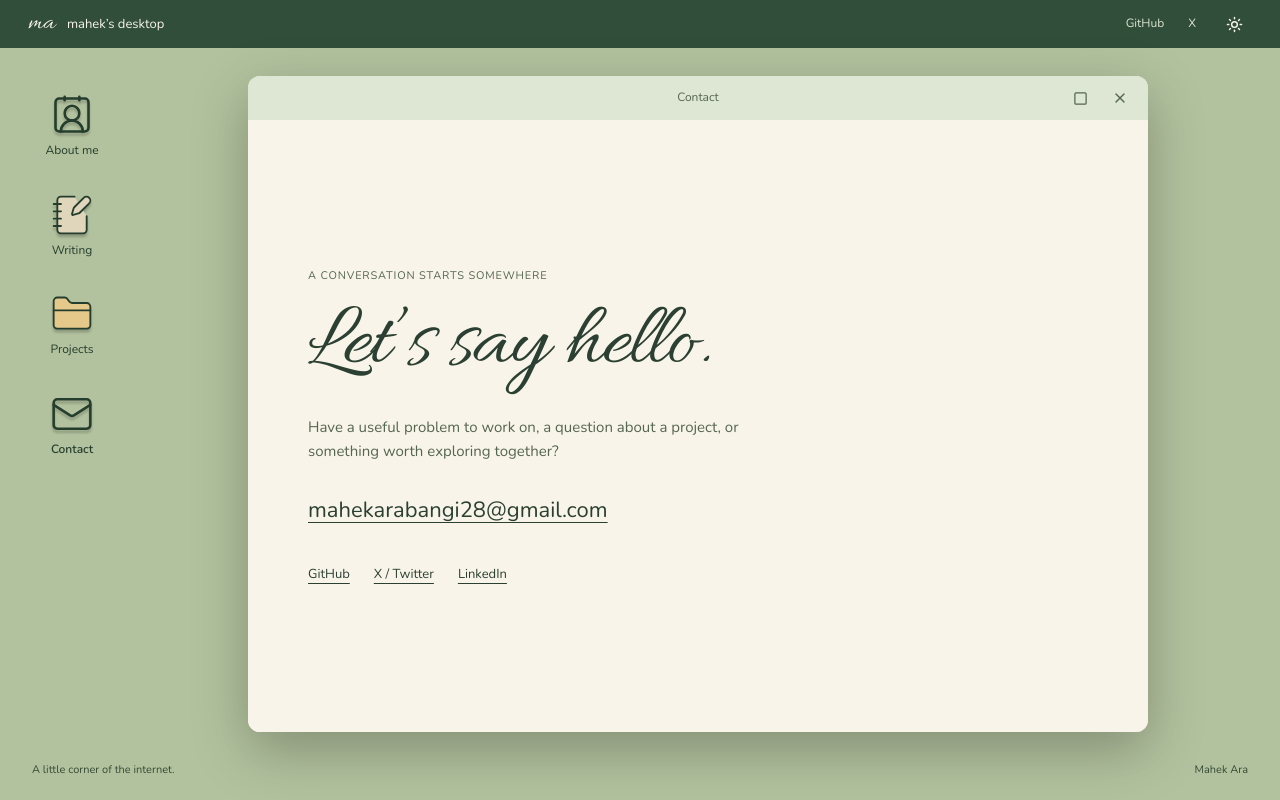
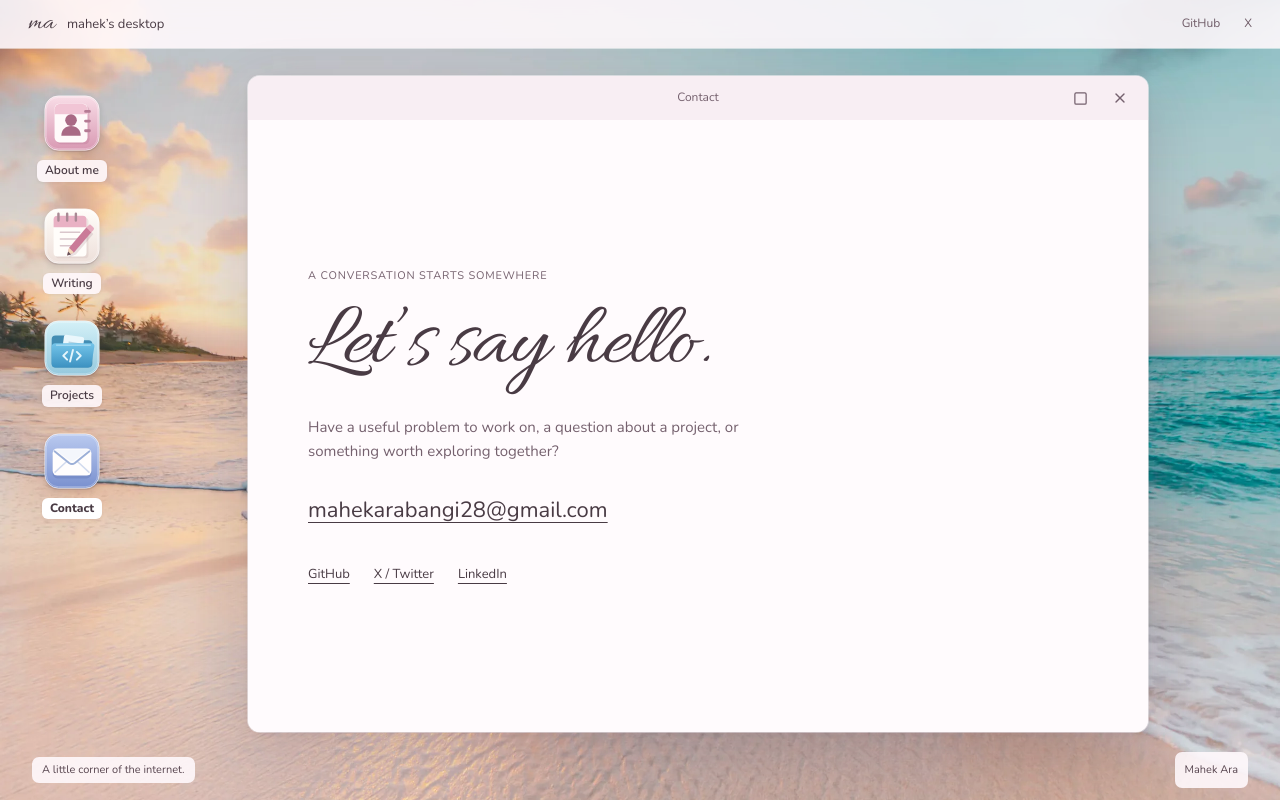
Before and after one commit to mahekara28/mahek-portfolio, a Next.js app: page /contact in a window 1280 px wide. Built offline with nearby package versions, Linux system fonts and the light colour scheme.

Commit message:
Switch portfolio to a blush-white beach desktop

```diff
--- a/app/components/site-shell.tsx
+++ b/app/components/site-shell.tsx
@@ -1,24 +1,25 @@
 "use client";
 
 import Link from "next/link";
+import Image from "next/image";
 import { useSelectedLayoutSegment, useRouter } from "next/navigation";
 import { useEffect, useRef, useState, type ReactNode } from "react";
-import { ContactRound, Copy, FolderClosed, Mail, Moon, NotebookPen, Square, Sun, X } from "lucide-react";
+import { Copy, Square, X } from "lucide-react";
 import { links } from "../lib/content";
-import { useTheme } from "../theme-provider";
 import { WindowContent } from "./window-content";
+import { DesktopIcon, type DesktopIconKind } from "./desktop-icon";
+import wallpaper from "../../public/images/beach-wallpaper.webp";
 
-const folders = [
-  { href: "/", label: "About me", kind: "about", Icon: ContactRound },
-  { href: "/blog", label: "Writing", kind: "writing", Icon: NotebookPen },
-  { href: "/projects", label: "Projects", kind: "projects", Icon: FolderClosed },
-  { href: "/contact", label: "Contact", kind: "contact", Icon: Mail },
+const folders: { href: string; label: string; kind: DesktopIconKind }[] = [
+  { href: "/", label: "About me", kind: "about" },
+  { href: "/blog", label: "Writing", kind: "writing" },
+  { href: "/projects", label: "Projects", kind: "projects" },
+  { href: "/contact", label: "Contact", kind: "contact" },
 ];
 
 export function DesktopShell({ children }: { children: ReactNode }) {
   const segment = useSelectedLayoutSegment();
   const router = useRouter();
-  const { isDark, toggleTheme } = useTheme();
   const returnTo = useRef<string | null>(null);
   const navigation = useRef<HTMLElement>(null);
   const maximizeControl = useRef<HTMLButtonElement>(null);
@@ -52,6 +53,7 @@ export function DesktopShell({ children }: { children: ReactNode }) {
 
   return (
     <div className="desktop" data-maximized={maximized}>
+      <Image className="md-wallpaper" src={wallpaper} alt="" fill sizes="(max-aspect-ratio: 3/2) 150vh, 100vw" preload placeholder="blur" />
       <a className="skip-link" href="#main">Skip to content</a>
       <header className="md-menubar" inert={maximized}>
         <Link className="md-desktop-name" href="/" aria-label="Mahek’s introduction">
@@ -63,16 +65,13 @@ export function DesktopShell({ children }: { children: ReactNode }) {
             <a href={links.github} target="_blank" rel="noreferrer">GitHub</a>
             <a href={links.x} target="_blank" rel="noreferrer">X</a>
           </nav>
-          <button className="theme-toggle" type="button" onClick={toggleTheme} aria-label={isDark ? "Use stone theme" : "Use garden theme"} title={isDark ? "Use stone theme" : "Use garden theme"}>
-            {isDark ? <Sun size={17} aria-hidden="true" /> : <Moon size={17} aria-hidden="true" />}
-          </button>
         </div>
       </header>
       <div className="md-workspace">
         <nav className="md-shortcuts" aria-label="Desktop folders" ref={navigation} inert={maximized}>
-          {folders.map(({ href, label, kind, Icon }) => (
+          {folders.map(({ href, label, kind }) => (
             <Link key={href} href={href} className="md-shortcut" data-open={kind} aria-current={!closed && current?.href === href ? "page" : undefined}>
-              <Icon aria-hidden="true" /><span>{label}</span>
+              <DesktopIcon kind={kind} /><span>{label}</span>
             </Link>
           ))}
         </nav>
--- a/app/globals.css
+++ b/app/globals.css
@@ -1,6 +1,13 @@
 @import "tailwindcss";
 
-    :root { --desk:#b2c29e; --desk-bar:#314e3b; --desk-text:#243d2c; --desk-muted:#344b35; --menu-ink:#f8f4e9; --menu-muted:#dae4d0; --folder:#e5c98a; --window:#f8f4e9; --window-bar:#dee6d4; --window-ink:#2b4032; --window-muted:#55664f; --paper:#f8f4e9; --paper-ink:#2b4032; --paper-muted:#55664f; --signature:var(--font-signature); --photo-tilt:-5deg; --photo-size:220px; color:var(--desk-text); font:14px/1.6 var(--font-text),Arial,sans-serif; background:var(--desk); position:relative; isolation:isolate; }
+    :root {
+      --desk:#eedfe5; --desk-bar:#fff9fce6; --desk-text:#493b44; --desk-muted:#584650;
+      --menu-ink:#493b44; --menu-muted:#6f5b67; --window:#fffbfd; --window-bar:#f8eef3;
+      --window-ink:#493b44; --window-muted:#75616e; --paper:#fffbfd; --paper-ink:#493b44; --paper-muted:#75616e;
+      --signature:var(--font-signature); --photo-tilt:-5deg; --photo-size:220px;
+      color-scheme:light; color:var(--desk-text); font:14px/1.6 var(--font-text),Arial,sans-serif;
+      background:var(--desk); position:relative; isolation:isolate;
+    }
     * { box-sizing:border-box; }
     [hidden] { display:none !important; }
     button, a { -webkit-tap-highlight-color:transparent; }
@@ -8,27 +15,24 @@
     button:focus-visible, a:focus-visible { outline:2px solid currentColor; outline-offset:5px; }
     a { color:inherit; text-decoration:none; }
     a:hover { opacity:1; }
-    .md-menubar { display:flex; align-items:center; justify-content:space-between; gap:24px; background:var(--desk-bar); color:var(--menu-ink); padding:0 28px; min-height:48px; flex-shrink:0; }
+    .md-menubar { display:flex; align-items:center; justify-content:space-between; gap:24px; background:var(--desk-bar); color:var(--menu-ink); backdrop-filter:blur(18px); -webkit-backdrop-filter:blur(18px); box-shadow:0 1px 0 #fff8; padding:0 28px; min-height:48px; flex-shrink:0; }
     .md-desktop-name { background:none; border:0; padding:8px 0; display:flex; align-items:center; gap:12px; font-size:13px; }
     .md-desktop-name .md-monogram { font:400 26px/1 var(--signature),cursive; }
     .md-socials { display:flex; align-items:center; gap:24px; font-size:12px; color:var(--menu-muted); }
     .md-workspace { display:grid; grid-template-columns:104px minmax(0,1fr); grid-template-rows:minmax(0,1fr); gap:24px; padding:28px 32px 16px 20px; position:relative; }
-    .md-shortcuts { display:flex; flex-direction:column; gap:24px; align-items:center; padding:12px 0; min-height:0; overflow-y:auto; overscroll-behavior:contain; }
-    .md-shortcut { background:none; border:0; display:flex; flex-direction:column; align-items:center; justify-content:center; gap:6px; padding:5px 8px; width:88px; min-height:74px; border-radius:8px; }
-    .md-shortcut svg { width:44px !important; height:44px !important; color:var(--folder); fill:var(--folder); stroke:var(--desk-text); stroke-width:1; filter:drop-shadow(0 3px 1px #0003); transition:transform .18s ease; }
-    .md-shortcut[data-open="about"] svg { fill:none; stroke:var(--desk-text); stroke-width:1.4; }
-    .md-shortcut[data-open="writing"] svg { fill:#e0d6bc; }
-    .md-shortcut[data-open="contact"] svg { fill:none; stroke:var(--desk-text); stroke-width:1.4; }
-    .md-shortcut:hover svg { transform:translateY(-3px) rotate(-3deg); }
-    .md-shortcut span { font-size:12px; color:var(--desk-text); line-height:1.3; }
-    .md-window { width:100%; max-width:900px; justify-self:center; align-self:start; background:var(--window); color:var(--window-ink); border-radius:12px; box-shadow:0 18px 55px #0004,0 1px 0 #ffffff0a inset; overflow:hidden; min-height:0; height:100%; max-height:800px; display:flex; flex-direction:column; }
+    .md-shortcuts { display:flex; flex-direction:column; gap:14px; align-items:center; padding:12px 0; min-height:0; overflow-y:auto; overscroll-behavior:contain; }
+    .md-shortcut { background:none; border:0; display:flex; flex-direction:column; align-items:center; justify-content:center; gap:5px; padding:5px 4px; width:92px; min-height:94px; border-radius:12px; }
+    .md-shortcut .md-app-icon { width:62px; height:62px; filter:drop-shadow(0 3px 3px #44313c2b); transition:transform .18s ease; }
+    .md-shortcut:hover .md-app-icon { transform:translateY(-3px) scale(1.04); }
+    .md-shortcut span { font-size:12px; font-weight:600; color:var(--desk-text); line-height:1.3; white-space:nowrap; padding:3px 8px; border-radius:6px; background:#fff9fce6; box-shadow:0 1px 3px #493b4412; }
+    .md-window { width:100%; max-width:900px; justify-self:center; align-self:start; background:var(--window); color:var(--window-ink); border-radius:12px; box-shadow:0 20px 60px #49304430,0 2px 8px #49304412,0 0 0 1px #fff9; overflow:hidden; min-height:0; height:100%; max-height:800px; display:flex; flex-direction:column; }
     .md-window-bar { display:grid; grid-template-columns:80px minmax(0,1fr) 80px; align-items:center; gap:8px; min-height:44px; flex-shrink:0; padding:4px 10px; background:var(--window-bar); color:var(--window-muted); }
     .md-window-title { grid-column:2; margin:0; font-size:12px; text-align:center; font-weight:400; }
     .md-window-controls { grid-column:3; display:flex; justify-content:flex-end; gap:4px; }
     .md-window-control { width:36px; height:36px; padding:0; border:0; background:transparent; border-radius:6px; display:grid; place-items:center; }
-    .md-window-control:hover { background:#36513c14; color:var(--window-ink); }
+    .md-window-control:hover { background:#b86f9418; color:var(--window-ink); }
     .md-window-control:focus-visible { outline-offset:-3px; }
-    .md-window-content { flex:1; min-height:0; overflow:auto; overscroll-behavior:contain; scrollbar-width:thin; scrollbar-color:#9aa68b transparent; }
+    .md-window-content { flex:1; min-height:0; overflow:auto; overscroll-behavior:contain; scrollbar-width:thin; scrollbar-color:#c7aebc transparent; }
     .md-window-content:focus-visible { outline:2px solid var(--paper-muted); outline-offset:-4px; }
     .md-window-content > main { min-height:100%; }
     .md-window[data-maximized="true"] { position:fixed; inset:0; z-index:10; width:100%; height:100dvh; max-width:none; max-height:none; border-radius:0; }
@@ -37,11 +41,11 @@
     .md-about { padding:28px 32px 32px; text-align:center; }
     .md-welcome { font:500 15px/1.4 var(--font-text),Arial,sans-serif; color:var(--window-muted); margin:0 0 8px; }
     .md-portrait-composition { width:min(100%,370px); height:270px; margin:0 auto 0; position:relative; }
-    .md-underpaper { position:absolute; width:calc(var(--photo-size) + 2px); height:228px; top:22px; left:calc(50% - var(--photo-size) / 2 + 8px); background:#d7cfba; transform:rotate(8deg); box-shadow:0 3px 8px #0002; }
+    .md-underpaper { position:absolute; width:calc(var(--photo-size) + 2px); height:228px; top:22px; left:calc(50% - var(--photo-size) / 2 + 8px); background:#efd9e2; transform:rotate(8deg); box-shadow:0 3px 8px #0002; }
     .md-underpaper::after { content:''; position:absolute; inset:0; background:repeating-linear-gradient(0deg,transparent 0 7px,#8f8b7510 7px 8px); }
-    .md-photo-print { position:absolute; width:var(--photo-size); height:246px; padding:10px 10px 28px; background:#f4efe5; top:12px; left:calc(50% - var(--photo-size) / 2 - 4px); transform:rotate(var(--photo-tilt)); box-shadow:0 10px 22px #0004; }
+    .md-photo-print { position:absolute; width:var(--photo-size); height:246px; padding:10px 10px 28px; background:#fffdfd; top:12px; left:calc(50% - var(--photo-size) / 2 - 4px); transform:rotate(var(--photo-tilt)); box-shadow:0 10px 22px #0004; }
     .md-photo-print img { width:100%; height:100%; object-fit:cover; object-position:center; display:block; }
-    .md-tape { position:absolute; width:72px; height:24px; background:#dbd8bc9c; top:9px; left:calc(50% - 38px); transform:rotate(-12deg); box-shadow:0 1px 1px #fff2 inset; }
+    .md-tape { position:absolute; width:72px; height:24px; background:#e5cbd69c; top:9px; left:calc(50% - 38px); transform:rotate(-12deg); box-shadow:0 1px 1px #fff2 inset; }
     .md-signature { font:400 clamp(78px,10vw,110px)/1.08 var(--signature),cursive; margin:3px 0 2px; letter-spacing:-.035em; padding:0 10px; }
     .md-description { font:600 clamp(19px,2.4vw,24px)/1.5 var(--font-text),Arial,sans-serif; margin:0 auto 12px; max-width:36ch; }
     .md-bio { font-size:13px; line-height:1.8; color:var(--window-muted); margin:0 auto; max-width:46ch; }
@@ -67,9 +71,9 @@
     .md-outline li::before { content:'·'; position:absolute; left:0; }
     .md-projects { display:grid; grid-template-columns:1fr 1fr; gap:28px; margin-top:32px; }
     .md-project { min-width:0; }
-    .md-project-cover { height:128px; background:#d6d7c5; color:#3d4a39; display:flex; align-items:center; justify-content:center; padding:20px; border-radius:2px 14px 2px 2px; }
+    .md-project-cover { height:128px; background:#f1dce5; color:#775463; display:flex; align-items:center; justify-content:center; padding:20px; border-radius:2px 14px 2px 2px; }
     .md-project-cover span { font:800 29px/1.1 var(--font-text),Arial,sans-serif; letter-spacing:-.03em; }
-    .md-project:nth-child(2) .md-project-cover { background:#ded2b9; color:#574936; }
+    .md-project:nth-child(2) .md-project-cover { background:#f0e5e7; color:#6e5564; }
     .md-project h3 { font:700 23px/1.25 var(--font-text),Arial,sans-serif; margin:20px 0 10px; }
     .md-project p { font-size:13px; color:var(--paper-muted); line-height:1.7; margin:0 0 18px; }
     .md-project .md-status { font-size:11px; margin-top:14px; }
@@ -81,17 +85,17 @@
     .md-empty { min-height:0; height:100%; overflow:auto; display:flex; flex-direction:column; align-items:center; justify-content:center; color:var(--desk-muted); text-align:center; padding:40px; }
     .md-empty h1 { font:400 84px/1.2 var(--signature),cursive; color:var(--desk-text); margin:0 0 20px; }
     .md-empty p:last-child { font-size:13px; }
-    :root[data-theme="light"] { --desk:#d7d4c8; --desk-bar:#e8e4d9; --desk-text:#373e32; --desk-muted:#555c4c; --menu-ink:#373e32; --menu-muted:#555c4c; --folder:#ac9671; --window:#f5f0e5; --window-bar:#e8e3d8; --window-ink:#383c30; --window-muted:#59604f; }
     .desktop.md-flat-photo .md-underpaper, .desktop.md-flat-photo .md-tape { display:none; }
     .desktop.md-flat-photo .md-photo-print { transform:none; }
     @media(max-width:700px) {
+      .md-wallpaper { object-position:36% center; }
       .md-menubar { padding:0 20px; gap:16px; }
       .md-socials { gap:16px; }
       .md-workspace { display:flex; flex-direction:column; gap:12px; padding:12px 16px; min-height:0; }
       .md-shortcuts { flex-direction:row; justify-content:center; gap:12px; padding:0; flex-shrink:0; }
-      .md-shortcut { width:72px; min-height:65px; padding:5px 0; }
-      .md-shortcut svg { width:34px !important; height:34px !important; }
-      .md-shortcut span { font-size:11px; }
+      .md-shortcut { width:72px; min-height:76px; padding:5px 0; }
+      .md-shortcut .md-app-icon { width:46px; height:46px; }
+      .md-shortcut span { font-size:11px; padding:3px 6px; }
       .md-window { flex:1; height:auto; }
       .md-about { padding:24px 20px 28px; }
       .md-signature { font-size:clamp(58px,17vw,80px); white-space:nowrap; }
@@ -126,7 +130,7 @@
       .md-about-contact, .md-back, .md-post, .md-desk-footer button { min-height:44px; }
     }
     @media(prefers-reduced-motion:reduce) { .md-shortcut svg { transition:none; } }
-    @media(forced-colors:active) { .md-window { border:1px solid CanvasText; } .md-shortcut svg { fill:Canvas; stroke:CanvasText; filter:none; } }
+    @media(forced-colors:active) { .md-window { border:1px solid CanvasText; } .md-shortcut .md-app-icon { forced-color-adjust:none; filter:none; } .md-shortcut span { background:Canvas; color:CanvasText; } .md-wallpaper { display:none; } }
 
 /* The desktop is a navigation shell; each window remains an ordinary page. */
 @font-face { font-family:"Plex Mono"; src:url('/fonts/plex-mono.ttf') format('truetype'); font-weight:400; font-display:swap; }
@@ -135,17 +139,18 @@ body { margin:0; height:100%; overflow:hidden; }
 button { cursor:pointer; }
 svg { flex-shrink:0; }
 main:focus { outline:none; }
-.desktop { height:100dvh; display:flex; flex-direction:column; overflow:hidden; }
+.desktop { height:100dvh; display:flex; flex-direction:column; overflow:hidden; position:relative; isolation:isolate; }
+.md-wallpaper { object-fit:cover; object-position:center; pointer-events:none; z-index:-1; }
 .md-workspace { flex:1; width:100%; max-width:1360px; margin:0 auto; min-height:0; }
 .md-menu-right { display:flex; align-items:center; gap:20px; }
-.theme-toggle { border:0; background:transparent; display:grid; place-items:center; width:36px; height:44px; padding:0; }
 .md-desktop-name { min-height:48px; }
 .md-about-contact { display:inline-flex; align-items:center; min-height:44px; margin-top:16px; text-decoration:underline; text-underline-offset:5px; }
 .md-desk-footer a { min-height:36px; display:flex; align-items:center; }
-.md-shortcut[aria-current=page] span { font-weight:600; }
+.md-desk-footer > p, .md-desk-footer > a { padding:4px 10px; border-radius:7px; background:#fff9fce6; }
+.md-shortcut[aria-current=page] span { font-weight:800; background:#fff; }
 .skip-link { position:absolute; left:16px; top:-70px; padding:10px 16px; background:var(--paper); color:var(--paper-ink); z-index:20; }
 .skip-link:focus { top:8px; }
-.md-paper-view { --ink:var(--paper-ink); --muted:var(--paper-muted); --quiet:var(--paper-muted); --accent:#46513c; --surface:#e9e5d9; --code-paper:#e9e5d9; --code-ink:var(--paper-ink); --line:transparent; }
+.md-paper-view { --ink:var(--paper-ink); --muted:var(--paper-muted); --quiet:var(--paper-muted); --accent:#986076; --surface:#f3e9ee; --code-paper:#f3e9ee; --code-ink:var(--paper-ink); --line:transparent; }
 .md-paper-view h1 { text-wrap:balance; }
 .md-post { padding:5px 0; }
 .md-post strong { font-size:23px; }
@@ -175,7 +180,7 @@ main:focus { outline:none; }
 .md-article-body ul, .md-article-body ol { padding-left:22px; margin:0 0 24px; }
 .md-article-body li { margin:8px 0; }
 .md-article-body a { text-decoration:underline; text-underline-offset:4px; }
-.md-article-example { background:#e9e5d9; border-radius:3px; padding:20px 24px; margin:28px 0; }
+.md-article-example { background:#f3e9ee; border-radius:3px; padding:20px 24px; margin:28px 0; }
 .md-article-example figcaption { font-size:12px; color:var(--paper-muted); margin-bottom:12px; }
 .md-article-example p { margin-bottom:8px; }
 .md-article-example pre { white-space:pre-wrap; overflow-wrap:anywhere; font:12px/1.8 "Plex Mono",monospace; }
@@ -240,18 +245,16 @@ main:focus { outline:none; }
   .md-workspace { padding-top:12px; padding-bottom:12px; }
   .md-shortcuts { gap:6px; padding:0; }
   .md-shortcut { min-height:48px; gap:2px; }
-  .md-shortcut svg { width:28px !important; height:28px !important; }
+  .md-shortcut .md-app-icon { width:32px; height:32px; }
 }
 @media print {
   html, body { height:auto; overflow:visible; }
   .desktop { display:block; height:auto; overflow:visible; }
   .md-window-content { overflow:visible; }
-  .md-menubar, .md-shortcuts, .md-window-bar, .md-desk-footer, .copy-control, .md-article-nav, .essay-nav { display:none; }
+  .md-wallpaper, .md-menubar, .md-shortcuts, .md-window-bar, .md-desk-footer, .copy-control, .md-article-nav, .essay-nav { display:none; }
   .md-workspace { display:block; padding:0; overflow:visible; }
   .md-window, .md-window[data-maximized="true"] { position:static; display:block; height:auto; max-height:none; box-shadow:none; max-width:none; overflow:visible; }
   .md-paper-view { padding:0; background:white; color:black; }
 }
 .md-project h2 { font:700 25px/1.25 var(--font-text),Arial,sans-serif; margin:18px 0 12px; letter-spacing:-.025em; }
 .md-project { scroll-margin-top:28px; }
-
-:root[data-theme="light"] .md-shortcut[data-open="writing"] svg, :root[data-theme="light"] .md-shortcut[data-open="projects"] svg { stroke:var(--desk-text); }
--- a/app/layout.tsx
+++ b/app/layout.tsx
@@ -1,7 +1,6 @@
 import type { Metadata } from "next";
 import localFont from "next/font/local";
 import "./globals.css";
-import { ThemeProvider } from "./theme-provider";
 import { DesktopShell } from "./components/site-shell";
 
 const text = localFont({
@@ -35,11 +34,9 @@ export default function RootLayout({
   children: React.ReactNode;
 }>) {
   return (
-    <html lang="en" data-theme="dark" className={`${text.variable} ${signature.variable}`} suppressHydrationWarning>
+    <html lang="en" data-theme="light" className={`${text.variable} ${signature.variable}`}>
       <body>
-        <ThemeProvider>
-          <DesktopShell>{children}</DesktopShell>
-        </ThemeProvider>
+        <DesktopShell>{children}</DesktopShell>
       </body>
     </html>
   );
```
Also changed, not shown: scripts/verify-interface.mjs (+8 -12 lines), 2 other files (tests, documents, lock files or other folders).
